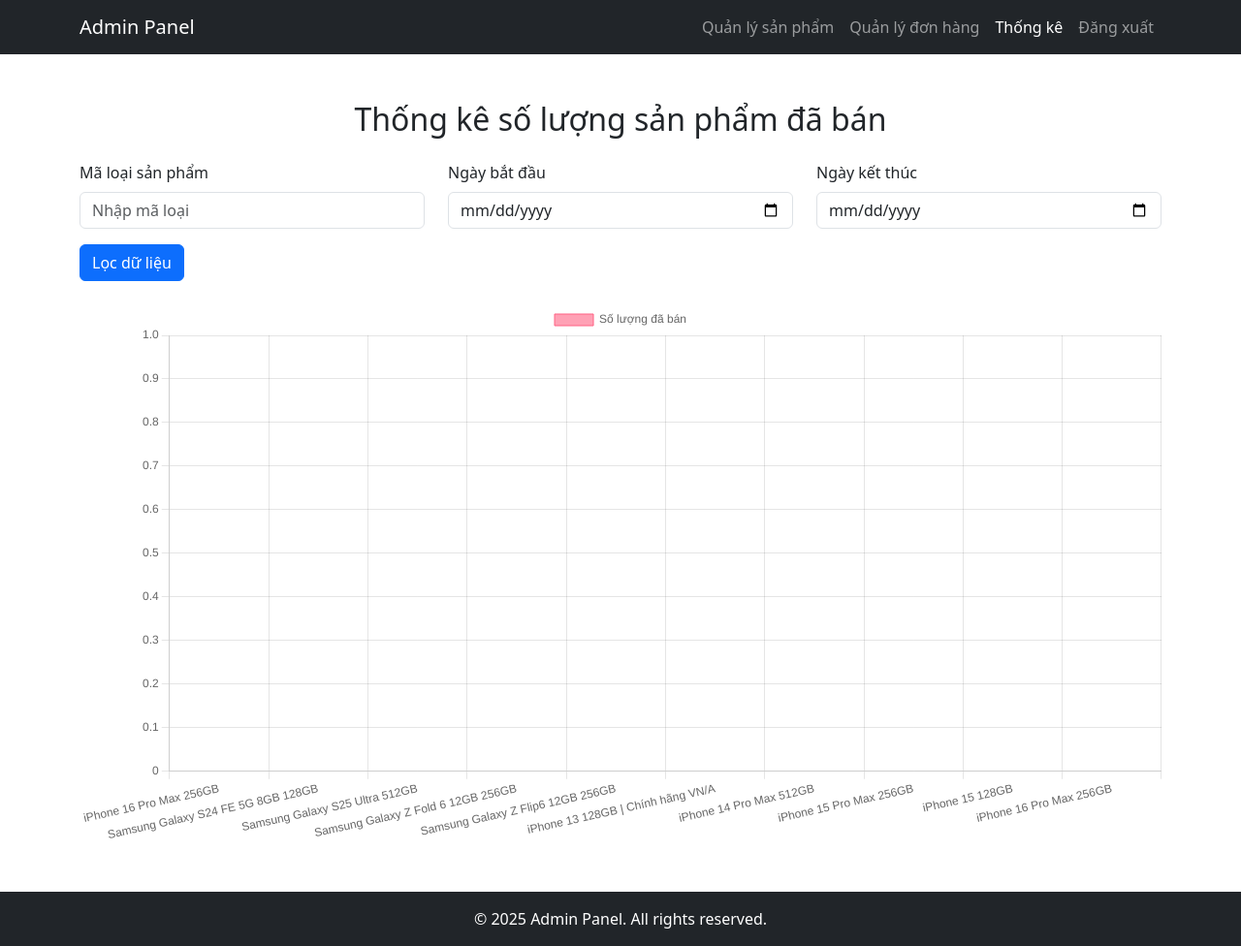
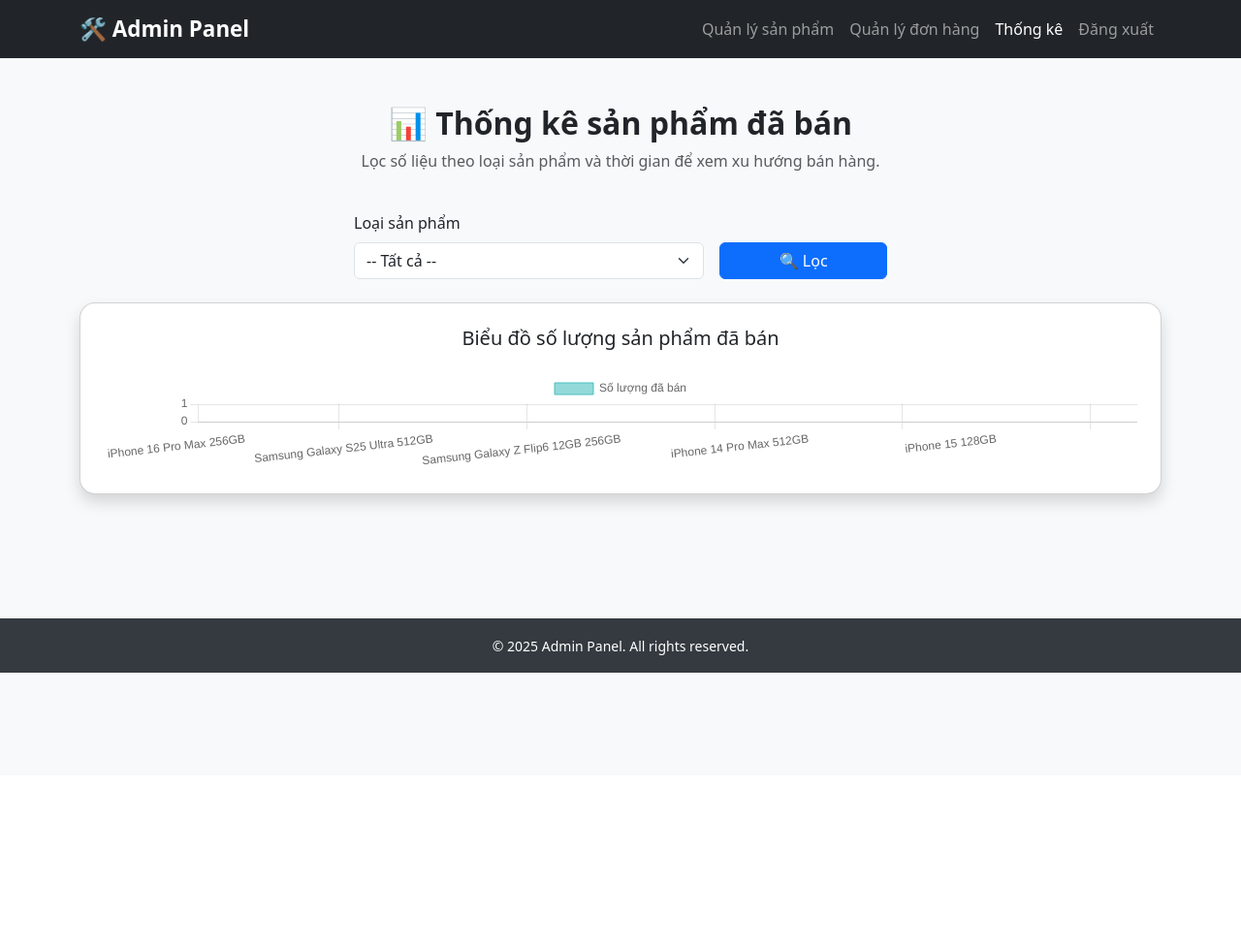
Before and after one commit to xuantrieu64/TKHTPM_HuyThanhTrieu, a PHP site: page /thongke_sanpham.php in a window 1280 px wide. Shown: the whole page at 97% size. After the commit the page ends 694 px from the top, so only its background shows below. Run offline with PHP 8.4, Linux system fonts and the light colour scheme; data comes from the database, SQL or seed files in the repository.

Commit message:
huy push

```diff
--- a/DoAnTKCNPM/SanPham_Database.php
+++ b/DoAnTKCNPM/SanPham_Database.php
@@ -138,7 +138,7 @@
         $sql = "SELECT ten, daban AS soluong FROM sanpham WHERE 1=1";
 
         if ($productType) {
-            $sql .= " AND ma_loai = ?";
+            $sql .= " AND maloai = ?";
         }
         if ($startDate && $endDate) {
             $sql .= " AND sold_date BETWEEN ? AND ?";
@@ -168,6 +168,20 @@
         }
 
         return $data ?: [];
+    }
+    public function getAllProductTypes()
+    {
+        $conn = self::$connection;
+        $sql = "SELECT maloai, tenloai FROM loai";
+        $result = $conn->query($sql);
+
+        $productTypes = [];
+        if ($result && $result->num_rows > 0) {
+            while ($row = $result->fetch_assoc()) {
+                $productTypes[] = $row;
+            }
+        }
+        return $productTypes;
     }
     //Search
     public function TimKiemSanPham($keyword)
--- a/DoAnTKCNPM/thongke_sanpham.php
+++ b/DoAnTKCNPM/thongke_sanpham.php
@@ -2,102 +2,147 @@
 require_once "SanPham_Database.php";
 $product_Database = new SanPham_Database();
 
-// Lấy dữ liệu số lượng sản phẩm đã bán
-$productType = isset($_GET['productType']) ? $_GET['productType'] : null;
-$startDate = isset($_GET['startDate']) ? $_GET['startDate'] : null;
-$endDate = isset($_GET['endDate']) ? $_GET['endDate'] : null;
+// Lấy danh sách loại sản phẩm
+$productTypes = $product_Database->getAllProductTypes();
 
+// Lấy tham số lọc từ URL
+$productType = $_GET['productType'] ?? null;
+$startDate = $_GET['startDate'] ?? null;
+$endDate = $_GET['endDate'] ?? null;
+
+// Lấy dữ liệu thống kê
 $salesData = $product_Database->getProductOders($productType, $startDate, $endDate);
 
 $salesLabels = [];
 $salesValues = [];
-
 foreach ($salesData as $row) {
-    $salesLabels[] = $row['ten']; // Tên sản phẩm
-    $salesValues[] = $row['soluong']; // Số lượng đã bán
+    $salesLabels[] = $row['ten'];
+    $salesValues[] = $row['soluong'];
 }
 ?>
 
 <!DOCTYPE html>
 <html lang="vi">
-
 <head>
-    <meta charset="utf-8">
+    <meta charset="UTF-8">
+    <title>Thống kê sản phẩm đã bán</title>
     <meta name="viewport" content="width=device-width, initial-scale=1">
-    <title>Thống kê số lượng sản phẩm đã bán</title>
+    <!-- Bootstrap + ChartJS -->
     <link href="https://cdn.jsdelivr.net/npm/bootstrap@5.3.0/dist/css/bootstrap.min.css" rel="stylesheet">
     <script src="https://cdn.jsdelivr.net/npm/chart.js"></script>
+    <style>
+        body {
+            background-color: #f8f9fa;
+        }
+        .navbar-brand {
+            font-weight: bold;
+            font-size: 1.4rem;
+        }
+        .card {
+            border-radius: 1rem;
+        }
+        footer {
+            margin-top: 80px;
+            background-color: #343a40;
+            color: white;
+        }
+    </style>
 </head>
-
 <body>
 
 <!-- Navbar -->
 <nav class="navbar navbar-expand-lg navbar-dark bg-dark">
     <div class="container">
-            <a class="navbar-brand" href="#">Admin Panel</a>
+        <a class="navbar-brand" href="#">🛠 Admin Panel</a>
         <button class="navbar-toggler" type="button" data-bs-toggle="collapse" data-bs-target="#navbarNav">
             <span class="navbar-toggler-icon"></span>
         </button>
-            <div class="collapse navbar-collapse" id="navbarNav">
-                <ul class="navbar-nav ms-auto">
+        <div class="collapse navbar-collapse justify-content-end" id="navbarNav">
+            <ul class="navbar-nav">
                 <li class="nav-item"><a class="nav-link" href="crud_product.php">Quản lý sản phẩm</a></li>
                 <li class="nav-item"><a class="nav-link" href="crud_order.php">Quản lý đơn hàng</a></li>
-                    <li class="nav-item"><a class="nav-link active" href="thongke.php">Thống kê</a></li>
+                <li class="nav-item"><a class="nav-link active" href="thongke_sanpham.php">Thống kê</a></li>
                 <li class="nav-item"><a class="nav-link" href="logout.php">Đăng xuất</a></li>
             </ul>
         </div>
     </div>
 </nav>
 
-    <div class="container mt-5">
-        <h2 class="text-center mb-4">Thống kê số lượng sản phẩm đã bán</h2>
-
-        <form method="GET" class="mb-4">
-            <div class="row">
-                <div class="col-md-4">
-                    <label for="productType" class="form-label">Mã loại sản phẩm</label>
-                    <input type="number" name="productType" id="productType" class="form-control" placeholder="Nhập mã loại">
-                </div>
-                <div class="col-md-4">
-                    <label for="startDate" class="form-label">Ngày bắt đầu</label>
-                    <input type="date" name="startDate" id="startDate" class="form-control">
-                </div>
-                <div class="col-md-4">
-                    <label for="endDate" class="form-label">Ngày kết thúc</label>
-                    <input type="date" name="endDate" id="endDate" class="form-control">
+<!-- Nội dung chính -->
+<div class="container py-5">
+    <div class="row mb-4 justify-content-center">
+        <div class="col-lg-8 text-center">
+            <h2 class="fw-bold">📊 Thống kê sản phẩm đã bán</h2>
+            <p class="text-muted">Lọc số liệu theo loại sản phẩm và thời gian để xem xu hướng bán hàng.</p>
         </div>
     </div>
-            <button type="submit" class="btn btn-primary mt-3">Lọc dữ liệu</button>
+
+    <!-- Form lọc -->
+    <form method="GET" class="mb-4">
+        <div class="row justify-content-center g-3">
+            <div class="col-md-4">
+                <label for="productType" class="form-label">Loại sản phẩm</label>
+                <select name="productType" id="productType" class="form-select">
+                    <option value="">-- Tất cả --</option>
+                    <?php foreach ($productTypes as $type): ?>
+                        <option value="<?= $type['maloai'] ?>" <?= ($productType == $type['maloai']) ? 'selected' : '' ?>>
+                            <?= $type['tenloai'] ?>
+                        </option>
+                    <?php endforeach; ?>
+                </select>
+            </div>
+            <div class="col-md-2 d-flex align-items-end">
+                <button type="submit" class="btn btn-primary w-100">🔍 Lọc</button>
+            </div>
+        </div>
     </form>
 
-        <canvas id="salesChart"></canvas>
+    <!-- Biểu đồ -->
+    <div class="card shadow p-4">
+        <h5 class="card-title text-center mb-4">Biểu đồ số lượng sản phẩm đã bán</h5>
+        <canvas id="salesChart" height="100"></canvas>
+    </div>
 </div>
 
 <!-- Footer -->
-    <footer class="bg-dark text-white text-center py-3 mt-5">
-        <p class="mb-0">© 2025 Admin Panel. All rights reserved.</p>
+<footer class="text-center py-3">
+    <div class="container">
+        <small>© 2025 Admin Panel. All rights reserved.</small>
+    </div>
 </footer>
 
+<!-- Script Chart.js -->
 <script>
     document.addEventListener("DOMContentLoaded", function() {
-            var ctx = document.getElementById('salesChart').getContext('2d');
-            var salesChart = new Chart(ctx, {
+        const ctx = document.getElementById('salesChart').getContext('2d');
+        const salesChart = new Chart(ctx, {
             type: 'bar',
             data: {
                 labels: <?= json_encode($salesLabels) ?>,
                 datasets: [{
                     label: 'Số lượng đã bán',
                     data: <?= json_encode($salesValues) ?>,
-                        backgroundColor: 'rgba(255, 99, 132, 0.6)',
-                        borderColor: 'rgba(255, 99, 132, 1)',
+                    backgroundColor: 'rgba(75, 192, 192, 0.6)',
+                    borderColor: 'rgba(75, 192, 192, 1)',
                     borderWidth: 1
                 }]
             },
             options: {
                 responsive: true,
+                plugins: {
+                    legend: {
+                        position: 'top',
+                    },
+                    title: {
+                        display: false
+                    }
+                },
                 scales: {
                     y: {
-                            beginAtZero: true
+                        beginAtZero: true,
+                        ticks: {
+                            stepSize: 1
+                        }
                     }
                 }
             }
@@ -105,9 +150,7 @@
     });
 </script>
 
-    <!-- Bootstrap JS -->
 <script src="https://cdn.jsdelivr.net/npm/bootstrap@5.3.0/dist/js/bootstrap.bundle.min.js"></script>
 
 </body>
-
 </html>
```
Lines whose indentation alone changed are shown as unchanged.
